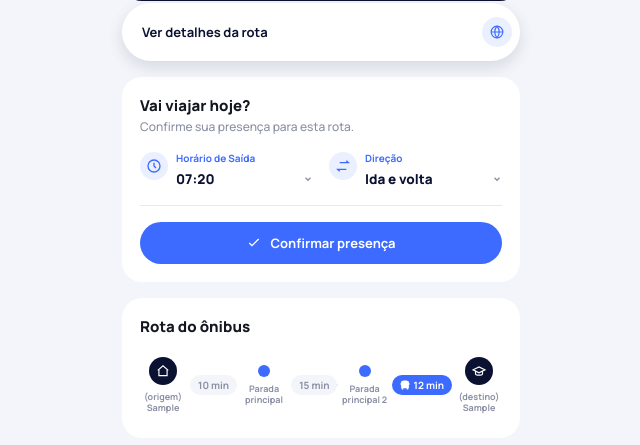
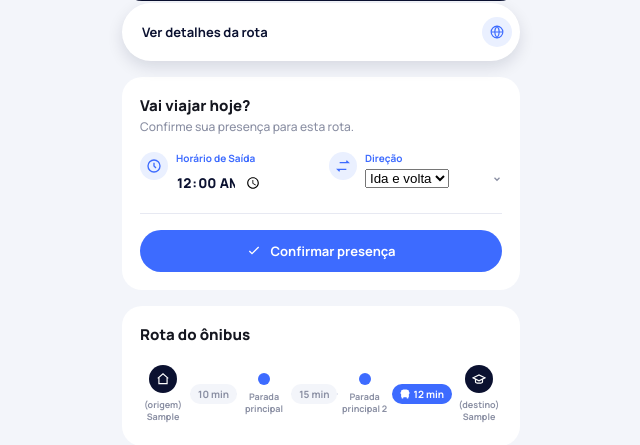
Before and after one commit to NicolasRaony06/sistema-unirotas, a Django app: page /operation/aluno/home in a window 1280 px wide. Shown: the part 184-629 px from the top of the page, without its empty margins (319-959 px from the left). Run offline with Django 5.2, Linux system fonts and the light colour scheme; tables that the repository leaves empty hold one stand-in row (values such as "Sample post").

Commit message:
feature --> configurando view de alocar aluno

```diff
--- a/authentication/views.py
+++ b/authentication/views.py
@@ -44,7 +44,7 @@ def signin(request):
             if user is not None:
                 login(request, user)
                 if request.user.role == 'STUDENT':
-                    return redirect("lista_viagens_aluno")
+                    return redirect("index_aluno")
                 return redirect("authentication:settings") #temp ate fazer as outras partes
             else:
                 form_login.add_error(None, "E-mail ou senha inválidos.")
--- a/operation/static/operation/css/style.css
+++ b/operation/static/operation/css/style.css
@@ -445,8 +445,9 @@ body {
     display: flex;
     align-items: center;
     min-height: 20px;
+    width: 100%;
 }
-.presence-field__select select,
+
 .presence-field__select input {
     -webkit-appearance: none;
     -moz-appearance: none;
@@ -460,12 +461,12 @@ body {
     font-size: 13.5px;
     font-weight: 800;
     color: var(--navy-950);
-    padding: 0;
-    padding-right: 16px;
+    padding: 4px 50px 4px 0;
     margin: 0;
-    width: auto;
+    width: 100%;
     min-width: 60px;
     max-width: 100%;
+    cursor: pointer;
 }
 .presence-field__chevron {
     position: absolute;
--- a/operation/templates/base_aluno.html
+++ b/operation/templates/base_aluno.html
@@ -27,7 +27,7 @@
         </main>
 
         <nav class="bottom-nav">
-            <a href="#" class="{% block nav_inicio %}{% endblock %}">
+            <a href="{% url 'index_aluno' %}" class="{% block nav_inicio %}{% endblock %}">
                 <svg width="20" height="20" viewBox="0 0 24 24" fill="none" stroke="currentColor" stroke-width="2"><path d="M3 11l9-8 9 8"/><path d="M5 10v10h14V10"/></svg>
                 Início
             </a>
--- a/operation/templates/index_aluno.html
+++ b/operation/templates/index_aluno.html
@@ -54,7 +54,7 @@
         <h3>Vai viajar hoje?</h3>
         <p>Confirme sua presença para esta rota.</p>
 
-        <form method="post" action="#">
+        <form method="post" action="{% url 'alocar_aluno' %}">
             {% csrf_token %}
             <input type="hidden" name="id_linha" value="{{ linha_selecionada.id }}">
 
@@ -66,12 +66,7 @@
                     <span class="presence-field__text">
                         <small>Horário de Saída</small>
                         <span class="presence-field__select">
-                            <select name="horario_saida_aluno">
-                                <option value="07:20">07:20</option>
-                                <option value="07:30">07:30</option>
-                                <option value="07:40">07:40</option>
-                            </select>
-                            <svg class="presence-field__chevron" width="10" height="10" viewBox="0 0 24 24" fill="none" stroke="currentColor" stroke-width="3"><path d="M6 9l6 6 6-6"/></svg>
+                            <input type="time" name="horario_saida_aluno" value="00:00">
                         </span>
                     </span>
                 </label>
@@ -83,7 +78,7 @@
                     <span class="presence-field__text">
                         <small>Direção</small>
                         <span class="presence-field__select">
-                            <select name="direcao">
+                            <select name="direcao" id="direcao">
                                 <option value="ida e volta">Ida e volta</option>
                                 <option value="ida">Ida</option>
                                 <option value="volta">Volta</option>
--- a/operation/urls.py
+++ b/operation/urls.py
@@ -1,4 +1,4 @@
-from .views import lista_viagens, concluir_viagem, comecar_viagem, lista_alunos, lista_moderadores, definir_moderador, lista_linhas, index_aluno
+from .views import lista_viagens, concluir_viagem, comecar_viagem, lista_alunos, lista_moderadores, definir_moderador, lista_linhas, index_aluno, alocar_aluno
 from django.urls import path
 
 urlpatterns = [
@@ -11,4 +11,5 @@ urlpatterns = [
     path('linhas/', lista_linhas, name='lista_linhas'),
     path('linhas/<int:indice>/', lista_linhas, name='lista_linhas_indice'),
     path('aluno/home', index_aluno, name='index_aluno'),
+    path('aluno/home/alocar', alocar_aluno, name='alocar_aluno')
 ]
--- a/operation/views.py
+++ b/operation/views.py
@@ -3,6 +3,9 @@ from operation.models import Viagem, UsuarioDaViagem, Linha
 from django.contrib import messages
 from django.http import HttpResponseRedirect
 from django.urls import reverse
+from django.contrib.auth.decorators import login_required
+from authentication.models import UserRole
+from django.db import IntegrityError
 #Viagem
 
 def lista_viagens(request):
@@ -106,3 +109,38 @@ def index_aluno(request):
         'linha_selecionada': linha_selecionada
     }
     return render(request, 'index_aluno.html', context)
+
+@login_required
+def alocar_aluno(request):
+    if request.user.role != UserRole.STUDENT:
+        messages.error(request, "Apenas estudantes podem se inscrever em uma viagem.")
+        return redirect('index_aluno')
+
+    if request.method == 'POST':
+        id_linha = request.POST.get('id_linha')
+        direcao = request.POST.get('direcao')
+        horario_saida_aluno = request.POST.get('horario_saida_aluno')
+
+        linha = get_object_or_404(Linha, pk=id_linha)
+        viagem = Viagem.objects.filter(linha=linha, status='aguardando').order_by('data').first()
+        if not viagem:
+            messages.error(request, "Não há viagem disponível para esta linha.")
+            return redirect('index_aluno')
+
+        if direcao != 'ida' and not horario_saida_aluno:
+            messages.error(request, "O horário de saída é obrigatório para a volta.")
+            return redirect('index_aluno')
+
+        try:
+            UsuarioDaViagem.objects.create(
+                estudante=request.user,
+                viagem=viagem,
+                direcao=direcao,
+                horario_saida_aluno=horario_saida_aluno
+            )
+        except IntegrityError:
+            messages.error(request, "Você já está inscrito nesta viagem.")
+            return redirect('index_aluno')
+
+        messages.success(request, "Presença confirmada com sucesso!")
+        return redirect('index_aluno')
```
